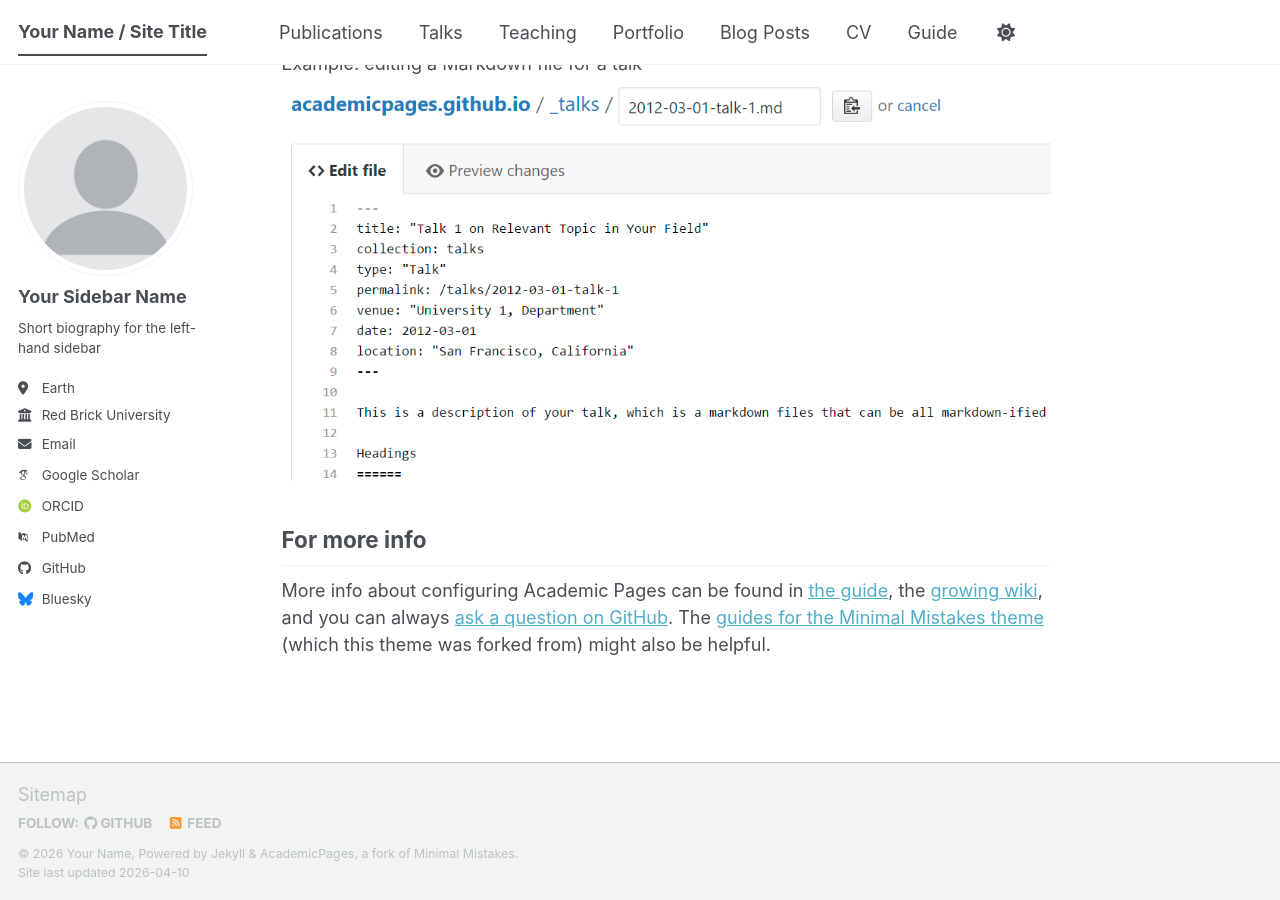
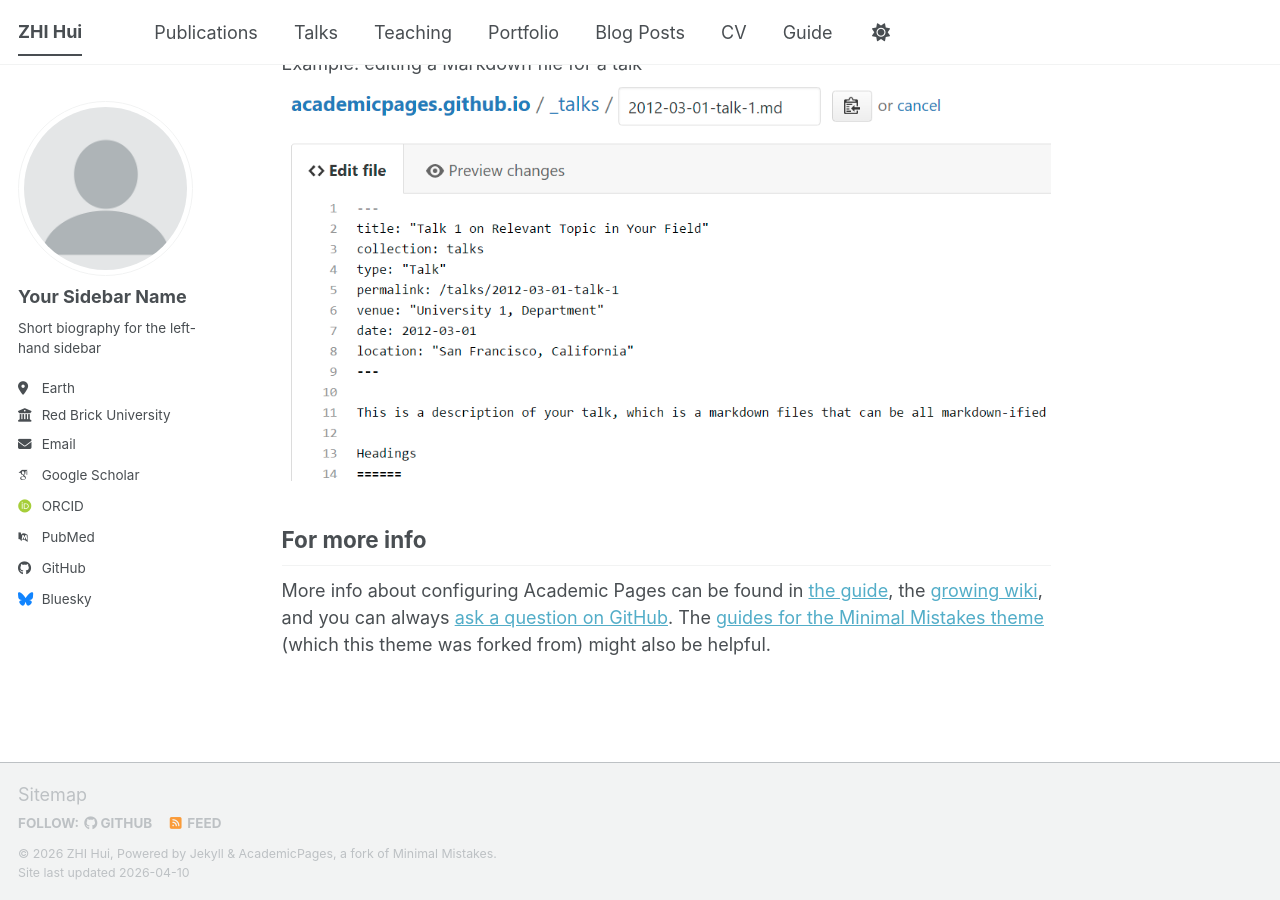
Before and after one commit to ZHIHUI1225/zhihui_academic_page, a Jekyll site: the page built from _pages/about.md, in a window 1280 px wide and 900 px high, scrolled down 2720 px. Built offline with Jekyll 4.4.1, drawn with Linux system fonts in a browser that asks for light colours; some web fonts are replaced; a script bundle is joined from its source files by our own code; library files that are not in the unit come from our copies.

Commit message:
Update _config.yml

```diff
--- a/_config.yml
+++ b/_config.yml
@@ -9,11 +9,11 @@
 # Basic Site Settings
 locale                   : "en-US"
 site_theme               : "default" # The available themes options are "default", "air", "sunrise", "mint", "dirt" and "contrast"
-title                    : "Your Name / Site Title"
+title                    : "ZHI Hui"
 title_separator          : "-"
-name                     : &name "Your Name"
+name                     : &name "ZHI Hui"
 description              : &description "Your Name's academic portfolio"   # Update this with a general description of your site, this is the default if not overridden by a page
-url                      : https://academicpages.github.io # The base hostname & protocol for your site e.g. "https://[your GitHub username].github.io",
+url                      : https://zhihui1225.github.io # The base hostname & protocol for your site e.g. "https://[your GitHub username].github.io",
                                                            # or if you already have some other page hosted on Github then use "https://[your GitHub username].github.io/[Your Repo Name]"
 baseurl                  : "" # the subpath of your site, e.g. "/blog"
 repository               : "academicpages/academicpages.github.io"
```
